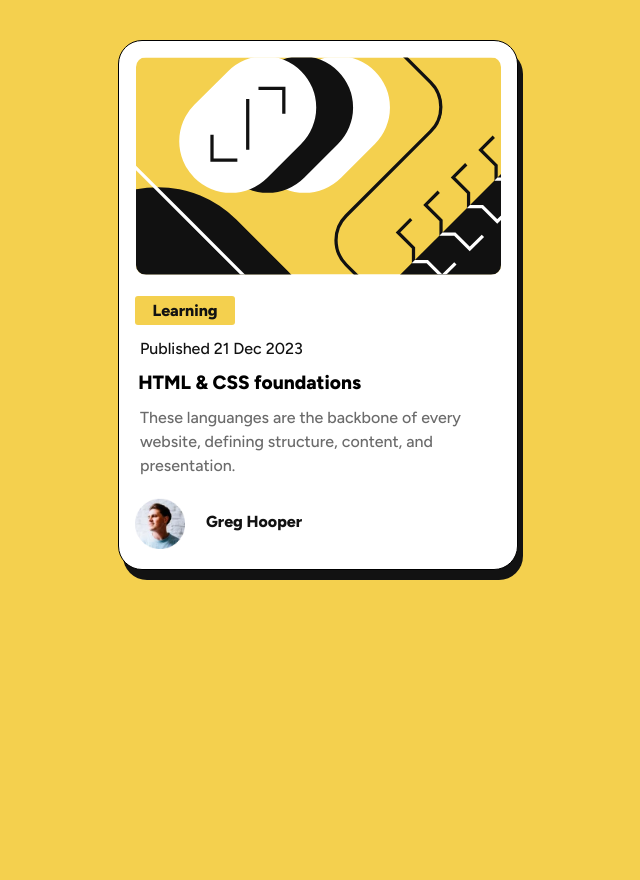
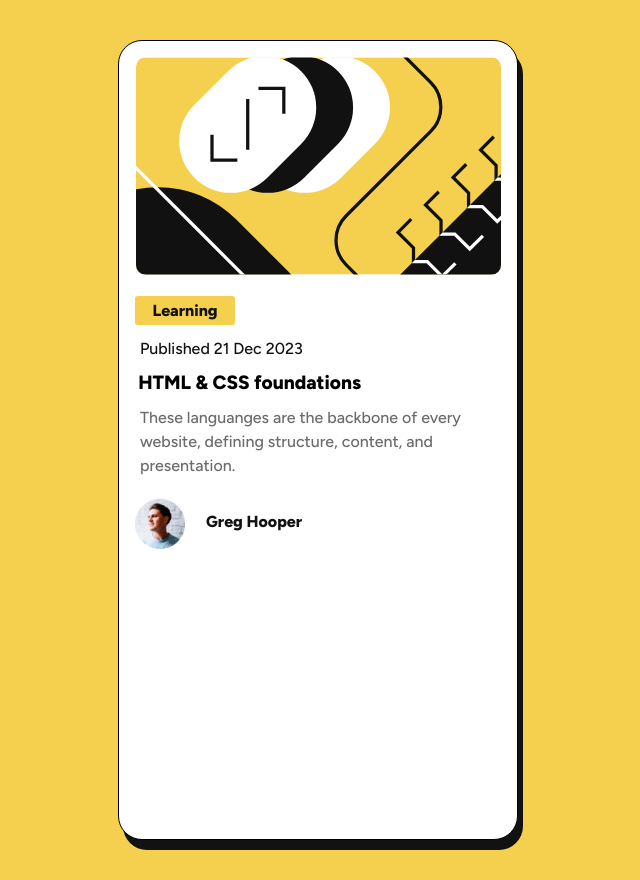
Before and after one commit to Sabicana/profile-card, a plain HTML site: page index.html in a window 1280 px wide. Shown: the whole page, without its empty margins (322-962 px from the left). Before the commit the page ends 800 px from the top, so only its background shows below. Drawn offline with Linux system fonts and the light colour scheme.

Commit message:
memperbaiki layout

```diff
--- a/style.css
+++ b/style.css
@@ -9,6 +9,7 @@ body {
     background-color: hsl(47, 88%, 63%);
     display: flex;
     justify-content: center;
+    height: 110vh;
     /* align-items: center; */
 }
 
```
